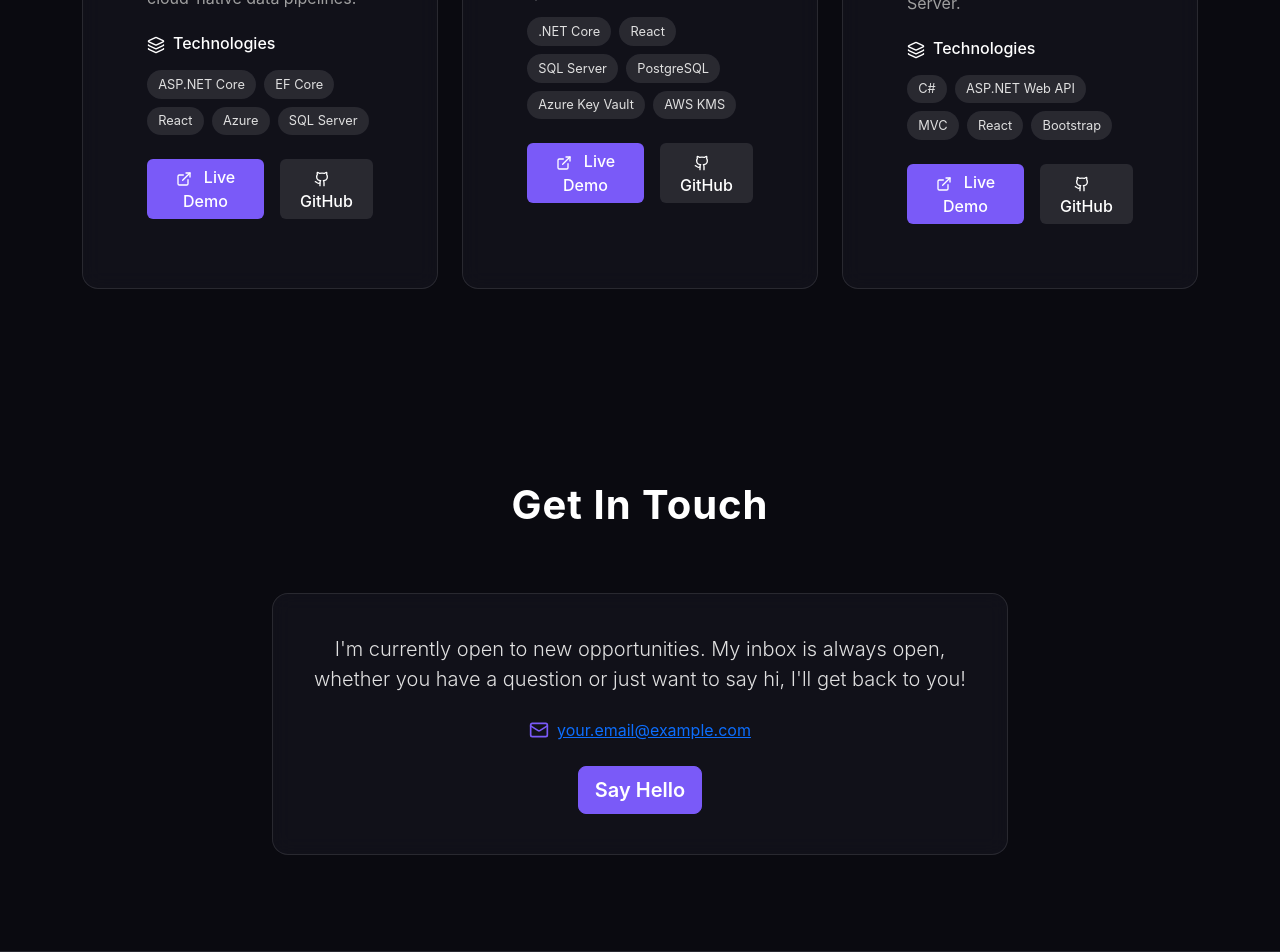
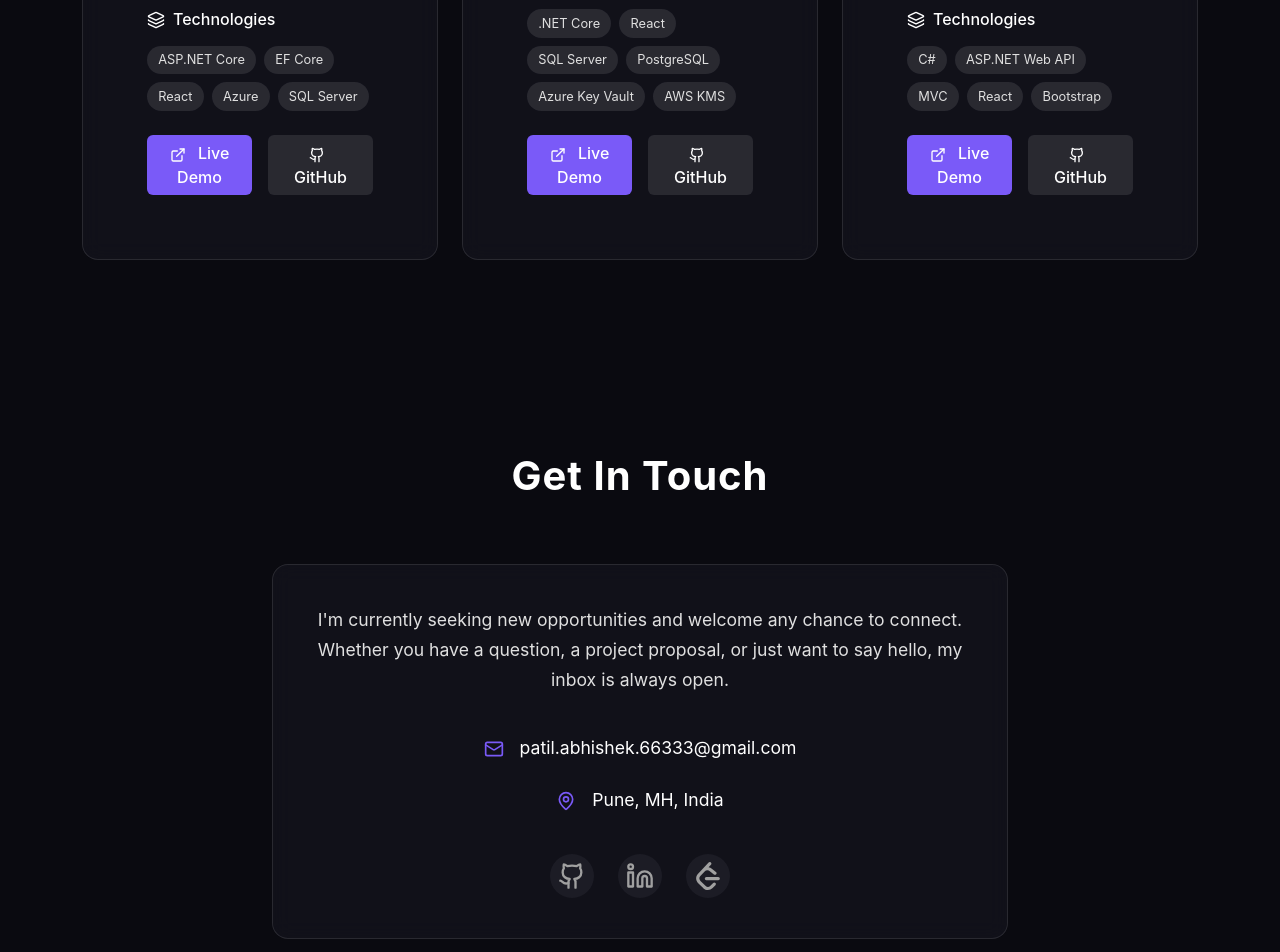
Before and after one commit to TheCoderAbhishek/my-portfolio, a React (Vite) app: page / in a window 1280 px wide. Shown: the part 5880-6832 px from the top of the page. Built offline with nearby package versions, Linux system fonts and the light colour scheme; a web font is replaced by a local one.

Commit message:
Changed contact section as per my personal information.

```diff
--- a/src/components/Contact.tsx
+++ b/src/components/Contact.tsx
@@ -1,8 +1,7 @@
 // components/Contact.tsx
-import { Container, Row, Col, Button } from "react-bootstrap";
-import { Mail } from "lucide-react";
-
-// Import the custom CSS for the Contact section
+import { Container, Row, Col } from "react-bootstrap";
+import { Mail, MapPin, Github, Linkedin } from "lucide-react";
+import { SiLeetcode } from "react-icons/si";
 import "../style/Contact.css";
 
 function Contact() {
@@ -13,28 +12,57 @@ function Contact() {
         <Row className="justify-content-center">
           <Col md={10} lg={8}>
             <div className="glass-panel text-center">
-              <p className="lead mb-4">
-                I'm currently open to new opportunities. My inbox is always
-                open, whether you have a question or just want to say hi, I'll
-                get back to you!
+              <p className="contact-intro">
+                I'm currently seeking new opportunities and welcome any chance
+                to connect. Whether you have a question, a project proposal, or
+                just want to say hello, my inbox is always open.
               </p>
-              <div className="d-flex justify-content-center align-items-center mb-4">
-                <Mail size={20} className="me-2" style={{ color: "#7A5AF8" }} />
+
+              <div className="contact-details">
+                <div className="contact-item">
+                  <Mail size={20} className="contact-icon" />
+                  <a
+                    href="mailto:patil.abhishek.66333@gmail.com"
+                    className="contact-link-modern"
+                  >
+                    patil.abhishek.66333@gmail.com
+                  </a>
+                </div>
+                <div className="contact-item">
+                  <MapPin size={20} className="contact-icon" />
+                  <span>Pune, MH, India</span>
+                </div>
+              </div>
+
+              <div className="contact-social-links">
                 <a
-                  href="mailto:your.email@example.com"
-                  className="contact-link-modern"
+                  href="https://github.com/TheCoderAbhishek"
+                  target="_blank"
+                  rel="noopener noreferrer"
+                  className="social-link"
+                  aria-label="GitHub Profile"
                 >
-                  your.email@example.com
+                  <Github size={28} />
+                </a>
+                <a
+                  href="https://linkedin.com/in/yuvraj96k"
+                  target="_blank"
+                  rel="noopener noreferrer"
+                  className="social-link"
+                  aria-label="LinkedIn Profile"
+                >
+                  <Linkedin size={28} />
+                </a>
+                <a
+                  href="https://leetcode.com/your-username/"
+                  target="_blank"
+                  rel="noopener noreferrer"
+                  className="social-link"
+                  aria-label="LeetCode Profile"
+                >
+                  <SiLeetcode size={28} />
                 </a>
               </div>
-              <Button
-                variant="primary"
-                size="lg"
-                href="mailto:your.email@example.com"
-                className="hero-button"
-              >
-                Say Hello
-              </Button>
             </div>
           </Col>
         </Row>
--- a/src/style/Contact.css
+++ b/src/style/Contact.css
@@ -1,28 +1,7 @@
-/* components/Contact.css */
-/* This file contains the styles for your futuristic Contact section. */
-
-.contact-section {
-  padding: 6rem 0;
-  position: relative;
-  background-color: #0d0d1a;
-}
-
-/* The holographic panel for contact info */
-.contact-panel {
-  background: rgba(19, 23, 46, 0.75);
-  backdrop-filter: blur(12px);
-  -webkit-backdrop-filter: blur(12px);
-  padding: 3rem;
-  border-radius: 15px;
-  border: 1px solid rgba(0, 242, 254, 0.2);
-  box-shadow: 0 0 25px rgba(0, 242, 254, 0.1);
-  text-align: center;
-}
-
 .contact-intro {
   font-size: 1.1rem;
-  color: #d0d0d0;
   line-height: 1.7;
+  color: #e0e0e0;
   margin-bottom: 2.5rem;
 }
 
@@ -38,41 +17,57 @@
   display: flex;
   align-items: center;
   font-size: 1.1rem;
-  color: #fff;
+  color: #ffffff;
 }
 
 .contact-icon {
-  color: #00f2fe;
+  color: #7a5af8; /* Using the theme's primary accent color */
   margin-right: 1rem;
-  text-shadow: 0 0 8px #00f2fe;
 }
 
-.contact-link {
-  color: #fff;
+.contact-link-modern {
+  color: #ffffff;
   text-decoration: none;
-  transition: color 0.3s ease, text-shadow 0.3s ease;
+  position: relative;
+  padding-bottom: 2px;
 }
 
-.contact-link:hover {
-  color: #00f2fe;
-  text-shadow: 0 0 8px #00f2fe;
+.contact-link-modern::after {
+  content: "";
+  position: absolute;
+  width: 0;
+  height: 1px;
+  bottom: 0;
+  left: 0;
+  background-color: #7a5af8;
+  transition: width 0.3s ease;
+}
+
+.contact-link-modern:hover::after {
+  width: 100%;
 }
 
 .contact-social-links {
-  margin-bottom: 2rem;
   display: flex;
   justify-content: center;
-  gap: 2rem;
+  gap: 1.5rem;
 }
 
-/* Reusing the social icon style from Hero.css */
-.contact-social-links .social-icon {
-  color: #e0e0e0;
-  transition: 0.3s ease;
+/* Reusing the social link styles from Hero.css */
+.contact-social-links .social-link {
+  color: #a0a0a0;
+  background-color: rgba(255, 255, 255, 0.05);
+  border-radius: 50%;
+  width: 44px;
+  height: 44px;
+  display: flex;
+  align-items: center;
+  justify-content: center;
+  transition: all 0.3s ease;
 }
 
-.contact-social-links .social-icon:hover {
-  color: #00f2fe;
-  transform: scale(1.2) translateY(-5px);
-  text-shadow: 0 0 10px #00f2fe, 0 0 20px #00f2fe;
+.contact-social-links .social-link:hover {
+  color: #ffffff;
+  background-color: #7a5af8;
+  transform: translateY(-3px);
 }
--- a/src/style/Projects.css
+++ b/src/style/Projects.css
@@ -1,35 +1,56 @@
+/* components/Projects.css */
 .project-card {
   padding: 0;
   overflow: hidden;
+  display: flex;
+  flex-direction: column; /* Ensures footer buttons align nicely */
 }
+
 .project-image {
   width: 100%;
+  aspect-ratio: 16 / 9; /* Ensures all images have a consistent shape */
+  object-fit: cover;
   border-radius: 16px 16px 0 0;
 }
+
 .project-details {
   padding: 1.5rem;
+  display: flex;
+  flex-direction: column;
+  flex-grow: 1; /* Allows this section to grow and push the footer down */
 }
+
 .project-title {
   font-size: 1.5rem;
   color: #ffffff;
   margin-bottom: 1rem;
 }
+
 .project-description {
   font-size: 1rem;
   color: #a0a0a0;
   margin-bottom: 1.5rem;
+  flex-grow: 1; /* Allows description to take up available space */
 }
+
+.project-subsection {
+  margin-bottom: 1.5rem;
+}
+
 .subsection-title {
   font-size: 1rem;
   color: #ffffff;
   margin-bottom: 1rem;
+  display: flex;
+  align-items: center;
 }
+
 .tech-tags {
   display: flex;
   flex-wrap: wrap;
   gap: 0.5rem;
-  margin-bottom: 1.5rem;
 }
+
 .tech-tag {
   background-color: rgba(255, 255, 255, 0.1);
   color: #e0e0e0;
@@ -37,17 +58,32 @@
   border-radius: 20px;
   font-size: 0.8rem;
 }
+
 .project-links {
   display: flex;
   gap: 1rem;
+  margin-top: auto; /* Pushes the buttons to the bottom of the card */
 }
+
 .project-button {
   background-color: #7a5af8;
   border: none;
   font-weight: 500;
+  width: 50%;
+  transition: all 0.3s ease;
 }
+.project-button:hover {
+  background-color: #6a49e8;
+  transform: translateY(-2px);
+}
+
 .project-button-secondary {
   background-color: rgba(255, 255, 255, 0.1);
   border: none;
   font-weight: 500;
+  width: 50%;
+  transition: all 0.3s ease;
 }
+.project-button-secondary:hover {
+  background-color: rgba(255, 255, 255, 0.2);
+}
```
